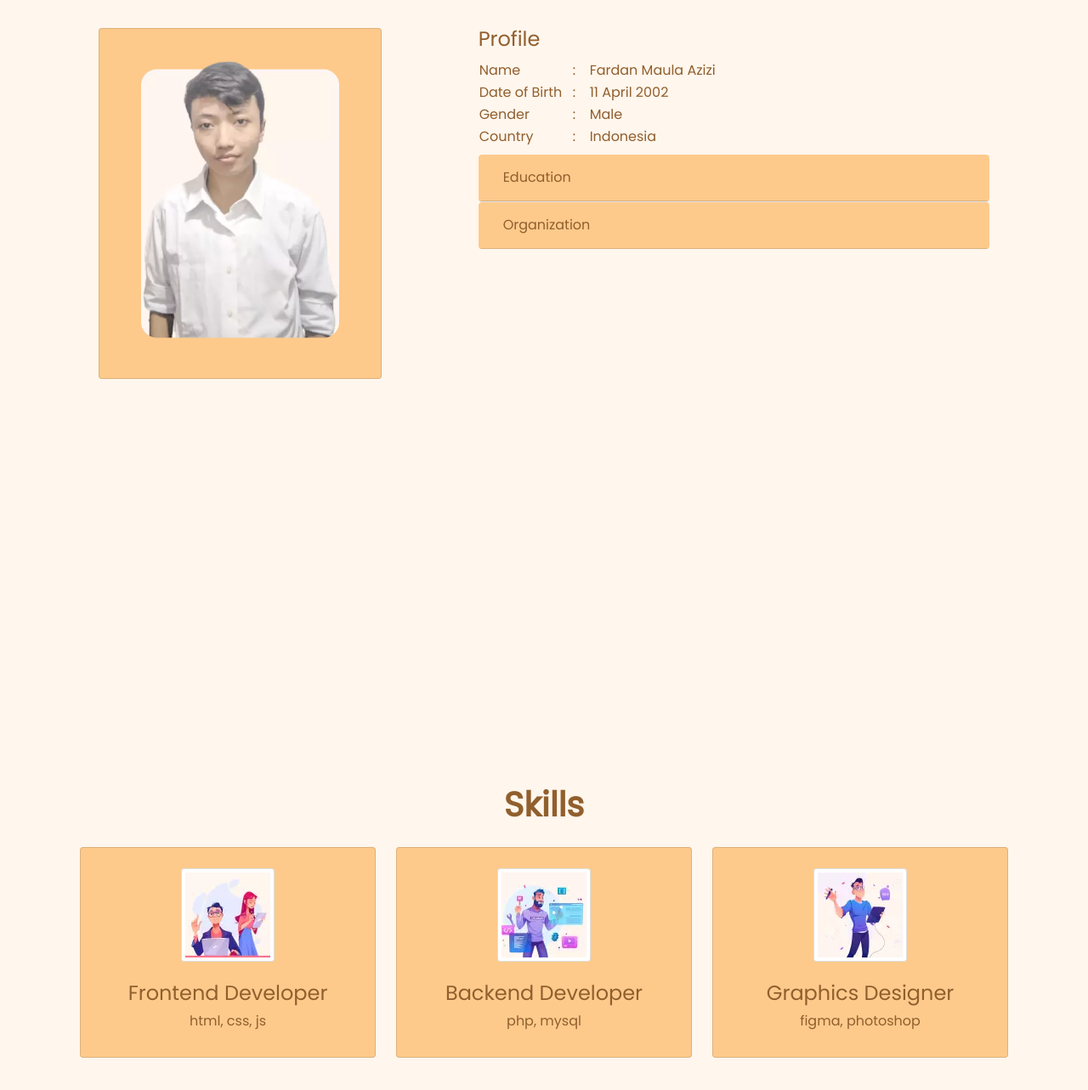
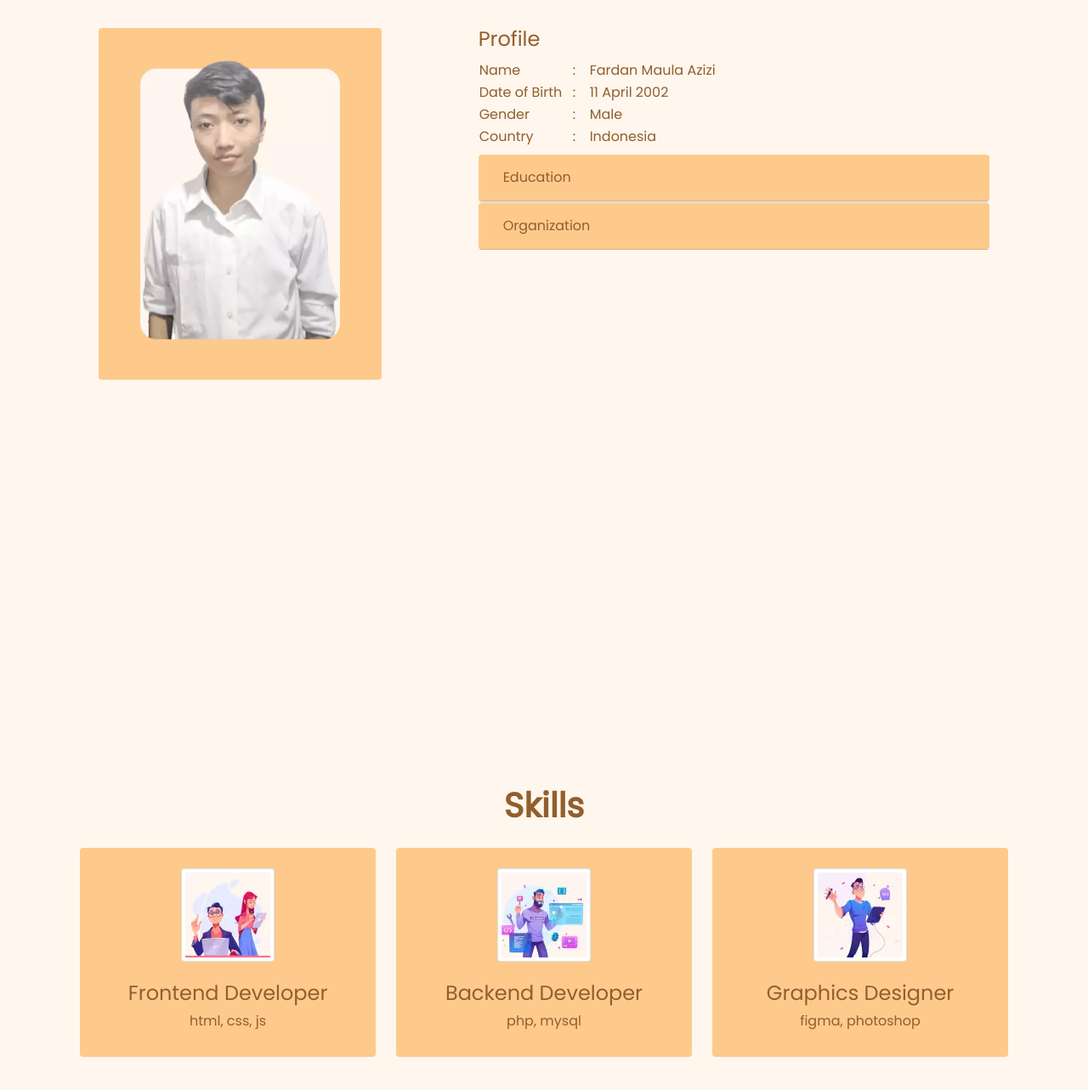
Before and after one commit to fardanmaula/fardanmaula.github.io, a plain HTML site: page index.html in a window 1280 px wide. Shown: the part 911-2194 px from the top of the page at 85% size. Drawn offline with nearby package versions, Linux system fonts and the light colour scheme.

Commit message:
memrapihkan border pada tiap 'card'

```diff
--- a/index.html
+++ b/index.html
@@ -1,5 +1,5 @@
 <!DOCTYPE html>
-<html lang="en">
+<html>
 <head>
     <meta charset="UTF-8">
     <meta http-equiv="X-UA-Compatible" content="IE=edge">
@@ -89,7 +89,7 @@
         </div>
         <div class="row mx-md-5 px-2 mt-3">
           <div class="col-md-4" data-aos="fade-right">
-            <div class="card bgWarna2 bgWarna2Light overflow-hidden p-4 mb-3 teksWarna3 teksWarna3Light">
+            <div class="card bgWarna2 bgWarna2Light overflow-hidden p-4 mb-3 teksWarna3 teksWarna3Light border-0">
               <div id="carouselExampleSlidesOnly" class="carousel slide w-100" data-ride="carousel">
                 <div class="carousel-inner">
                   <div class="carousel-item active">
@@ -174,7 +174,7 @@
                   </div>
                 </div>
               </div>
-              <div class="card overflow-hidden border-0" data-aos="fade-up" data-aos-delay="600">
+              <div class="card overflow-hidden border-0 border-top" data-aos="fade-up" data-aos-delay="600">
                 <div class="card-header card-headerLight bgWarna2 bgWarna2Light">
                   <a class="collapsed btn teksWarna3 teksWarna3Light" data-bs-toggle="collapse" href="#collapseTwo">
                     Organization
@@ -222,7 +222,7 @@
         </div>
         <div class="row mx-4 mx-md-0">
           <div class="col-md-4 mb-4">
-            <div class="card p-4 bgWarna2 bgWarna2Light" data-aos="fade-up" data-aos-duration="1000">
+            <div class="card p-4 bgWarna2 bgWarna2Light border-0" data-aos="fade-up" data-aos-duration="1000">
               <div class="card p-1 align-items-center align-self-center mb-4">
                 <picture>
                   <source srcset="img/skills/skillFrontend.webp" type="image/webp" id="cadanganFotoAbout3Webp">
@@ -237,7 +237,7 @@
             </div>
           </div>
           <div class="col-md-4 mb-4">
-            <div class="card p-4 bgWarna2 bgWarna2Light" data-aos="fade-up" data-aos-duration="1500">
+            <div class="card p-4 bgWarna2 bgWarna2Light border-0" data-aos="fade-up" data-aos-duration="1500">
               <div class="card p-1 align-items-center align-self-center mb-4">
                 <picture>
                   <source srcset="img/skills/skillBackend.webp" type="image/webp" id="cadanganFotoAbout3Webp">
@@ -252,7 +252,7 @@
             </div>
           </div>
           <div class="col-md-4">
-            <div class="card p-4 bgWarna2 bgWarna2Light" data-aos="fade-up" data-aos-duration="2000">
+            <div class="card p-4 bgWarna2 bgWarna2Light border-0" data-aos="fade-up" data-aos-duration="2000">
               <div class="card p-1 align-items-center align-self-center mb-4">
                 <picture>
                   <source srcset="img/skills/skillDesign.webp" type="image/webp" id="cadanganFotoAbout3Webp">
```
